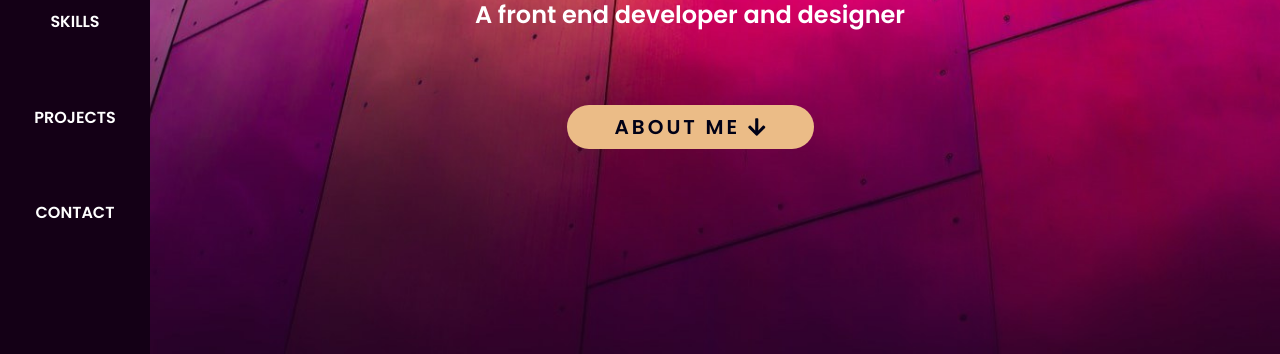
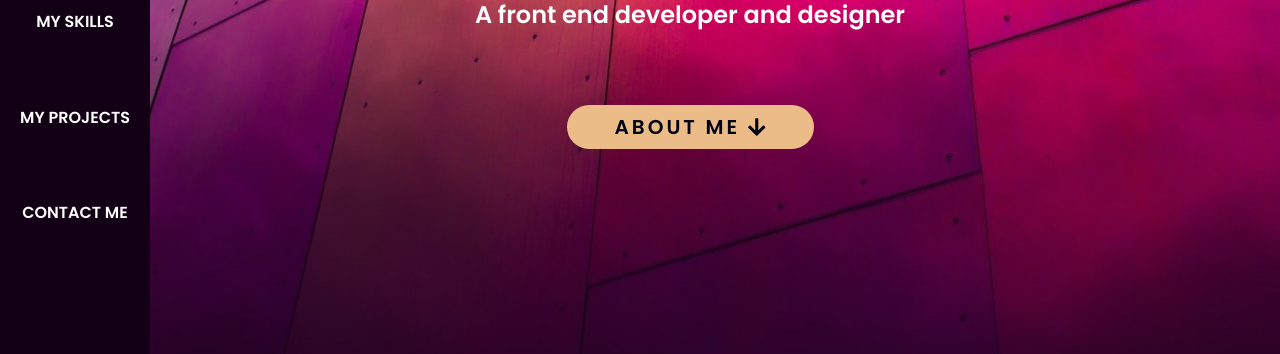
Before and after one commit to mattpt24/old-personal-site-1, a plain HTML site: page index.html in a window 1280 px wide. Shown: the part 346-700 px from the top of the page. Drawn offline with Linux system fonts and the light colour scheme; a script that the page names is missing; a web font is replaced by a local one.

Commit message:
Final Commit

```diff
--- a/index.html
+++ b/index.html
@@ -34,9 +34,9 @@
 
                <ul class="nav-links"></ul>
                <li><a class="nav-items" href="#about-section">ABOUT ME</a></li>
-               <li><a class="nav-items" href="#skills-section">SKILLS</a></li>
-               <li><a class="nav-items" href="#projects-section">PROJECTS</a></li>
-               <li><a class="nav-items"href="#contact-section">CONTACT</a></li>
+               <li><a class="nav-items" href="#skills-section">MY SKILLS</a></li>
+               <li><a class="nav-items" href="#projects-section">MY PROJECTS</a></li>
+               <li><a class="nav-items"href="#contact-section">CONTACT ME</a></li>
                </ul>
 
 
```
